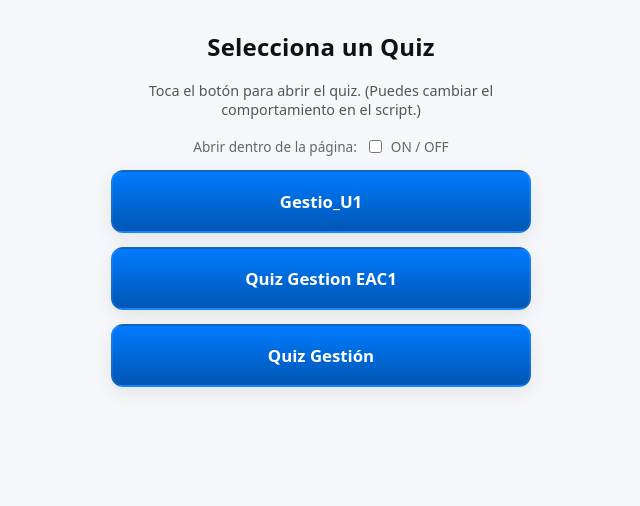
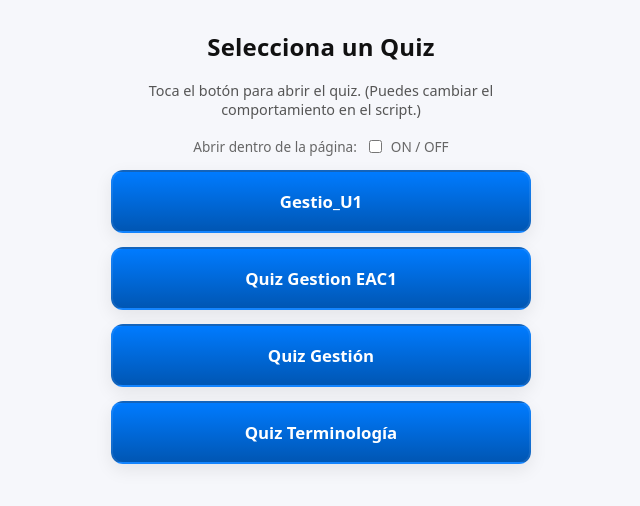
Before and after one commit to jrlcm/test, a plain HTML site: page QuizIoc.html in a window 1280 px wide. Shown: the whole page, without its empty margins (319-959 px from the left). Drawn offline with Linux system fonts and the light colour scheme.

Commit message:
Update QuizIoc.html

```diff
--- a/QuizIoc.html
+++ b/QuizIoc.html
@@ -116,7 +116,8 @@
     const quizzes = [
       { file: 'Gestio_U1.html', title: 'Gestio_U1' },
       { file: 'gestio_eac1.html', title: 'Quiz Gestion EAC1' },
-      { file: 'quiz_gestio.html', title: 'Quiz Gestión' }
+      { file: 'quiz_gestio.html', title: 'Quiz Gestión' },
+      { file: 'quiz_termminologia.html', title: 'Quiz Terminología' }
     ];
     // =========================
 
```
